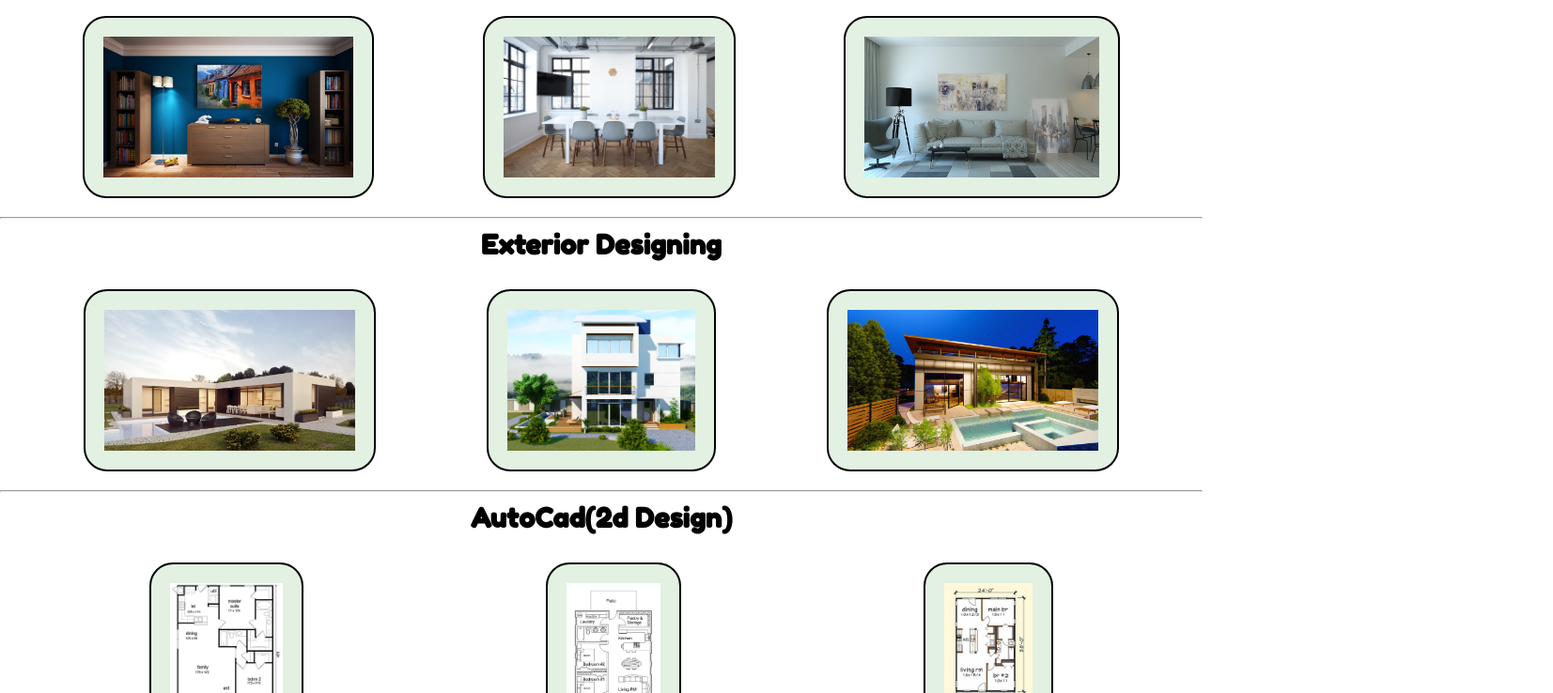
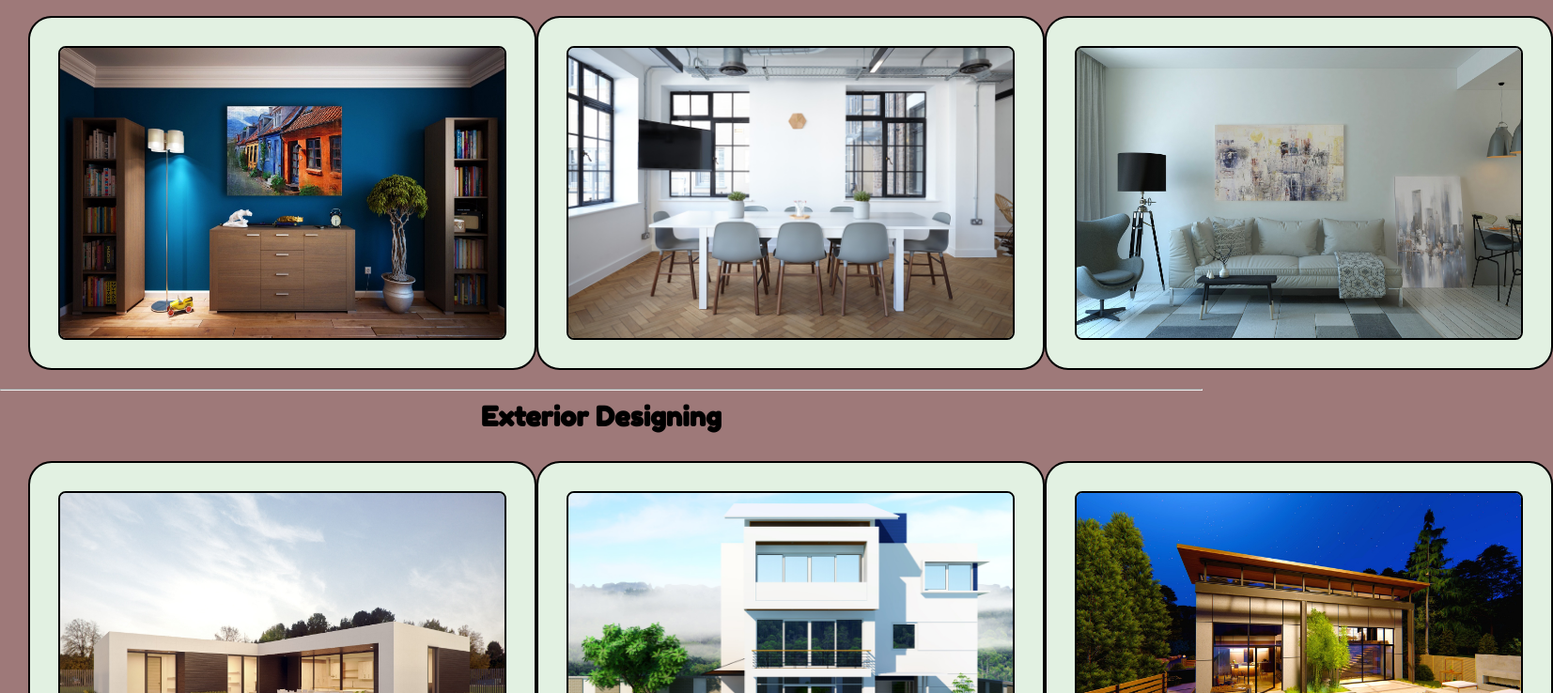
Before and after one commit to AvesKhan5/Aesthetic-Developers, a plain HTML site: page index.html in a window 1280 px wide. Shown: the part 724-1462 px from the top of the page at 94% size, 1653 px wide, since content can reach past the window. Drawn offline with Linux system fonts and the light colour scheme; a web font is replaced by a local one.

Commit message:
Update style.css

```diff
--- a/css/style.css
+++ b/css/style.css
@@ -2,6 +2,9 @@
 *{
     margin: 0;
     padding: 0;
+}
+body{
+    background-color: rgb(158, 121, 121);
 }
 html{
     scroll-behavior: smooth;
@@ -15,6 +18,7 @@ html{
 /* NAVIGATION BAR */
 #navbar{
     display: flex;
+    justify-content: center;
     align-items: center;
     position: relative;
     top: 10px;
@@ -112,17 +116,34 @@ html{
     display: flex;
 }
 #services .box{
+    display: flex;
+    justify-content: space-around;
+    flex-wrap: wrap;
     border: 2px solid black;
     border-radius: 25px;
     padding: 20px;
     margin: -10px auto;
     background-color: rgb(226, 241, 226);
-
+    width: 90%;
 }
 #services .box img{
-    height: 150px;
+    border: 2px solid black;
+    border-radius: 8px;
+    height: 309px;
+    width: 473px;
     display: block;
     margin: auto;
+    margin: 10px 10px;
+    /* padding: 10px; */
+    transition: 100ms;
+  box-shadow: 0px 0px 0px rgba(0,0,0,0);
+}
+
+#services .box img:hover{
+    cursor: pointer;
+
+    transform: translate3d(0px,-15px,-15px);
+  box-shadow: 10px 10px 10px rgba(0,0,0,0.8);
 }
 
 #services .box p{
@@ -226,3 +247,15 @@ footer{
 .center{
     text-align: center;
 }
+
+/* img{
+    width: 100%;
+    border-radius: 10px;
+    display: block;
+    transition: transform 0.5s;
+    transition-duration: 0.5s;
+    transition-timing-function: ease;
+    transition-delay: 0s;
+    transition-property: transform;
+
+} */
```
